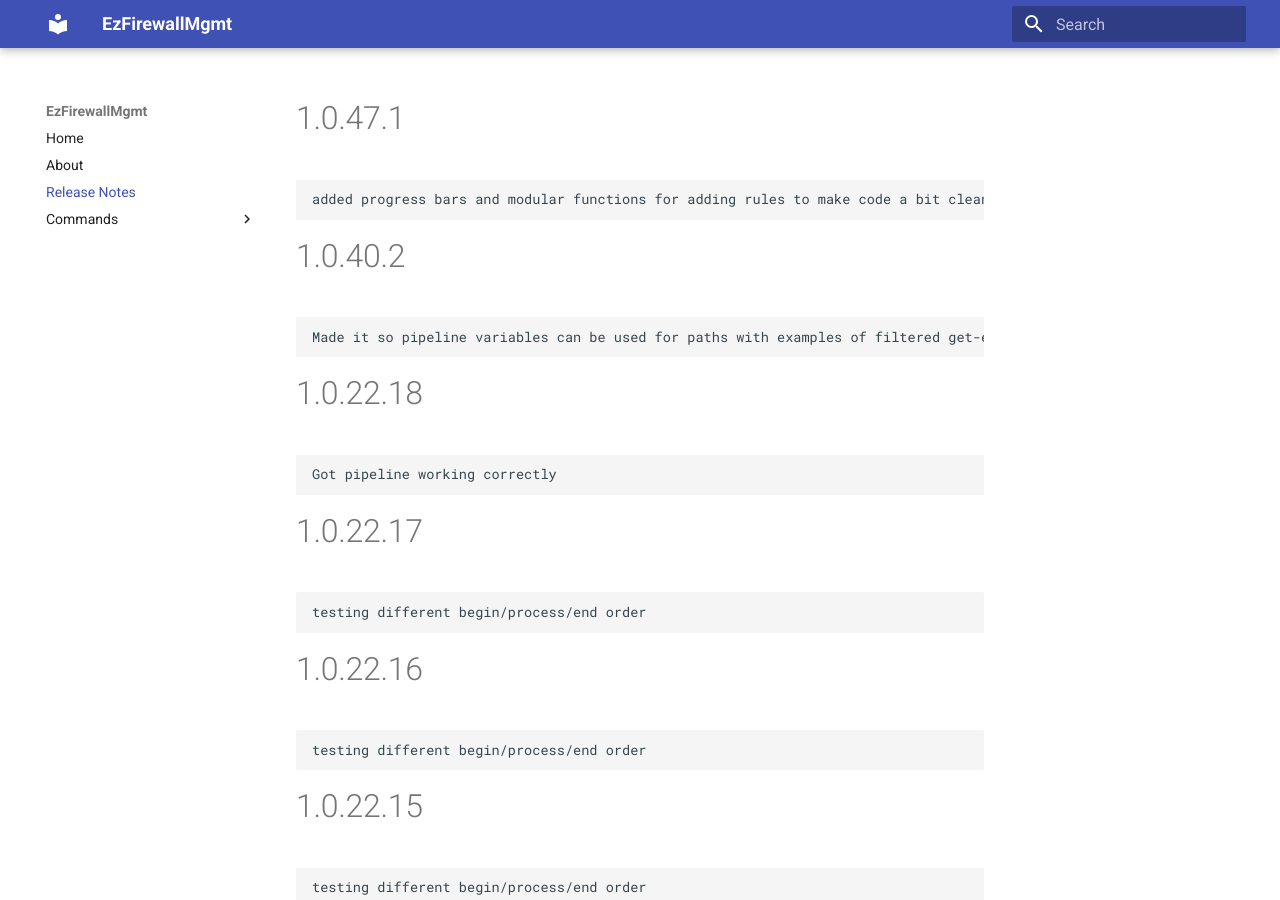
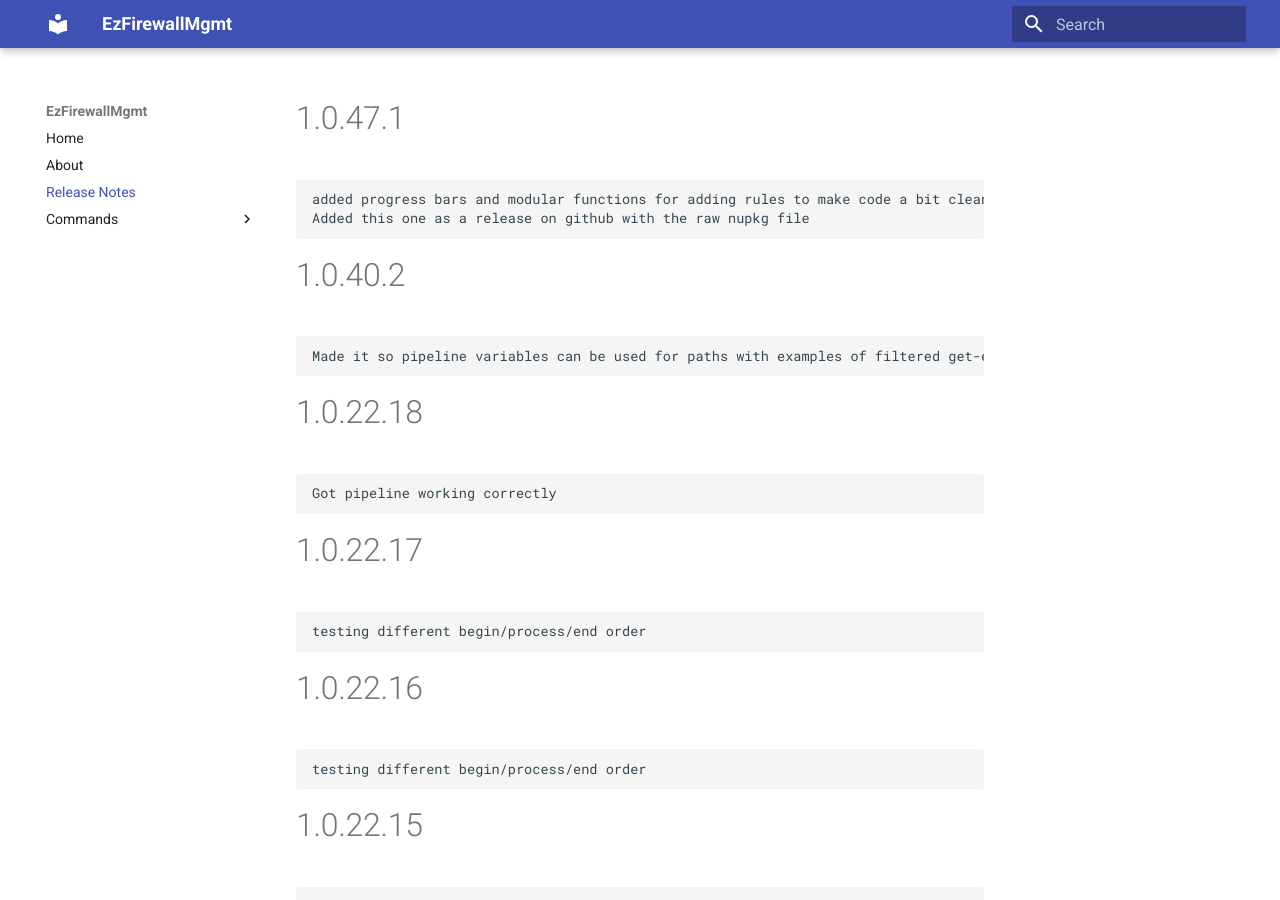
Before and after one commit to darksidemilk/EzFirewallMgmt, an MkDocs documentation site: the page built from docs/ReleaseNotes.md, in a window 1280 px wide and 900 px high. Built offline with MkDocs 1.6.1 and Material for MkDocs 9.7.7, drawn with Linux system fonts in a browser that asks for light colours.

Commit message:
Update ReleaseNotes.md

```diff
--- a/docs/ReleaseNotes.md
+++ b/docs/ReleaseNotes.md
@@ -2,6 +2,7 @@
 # 1.0.47.1
 
 	added progress bars and modular functions for adding rules to make code a bit cleaner
+	Added this one as a release on github with the raw nupkg file
 
 # 1.0.40.2
 
```
